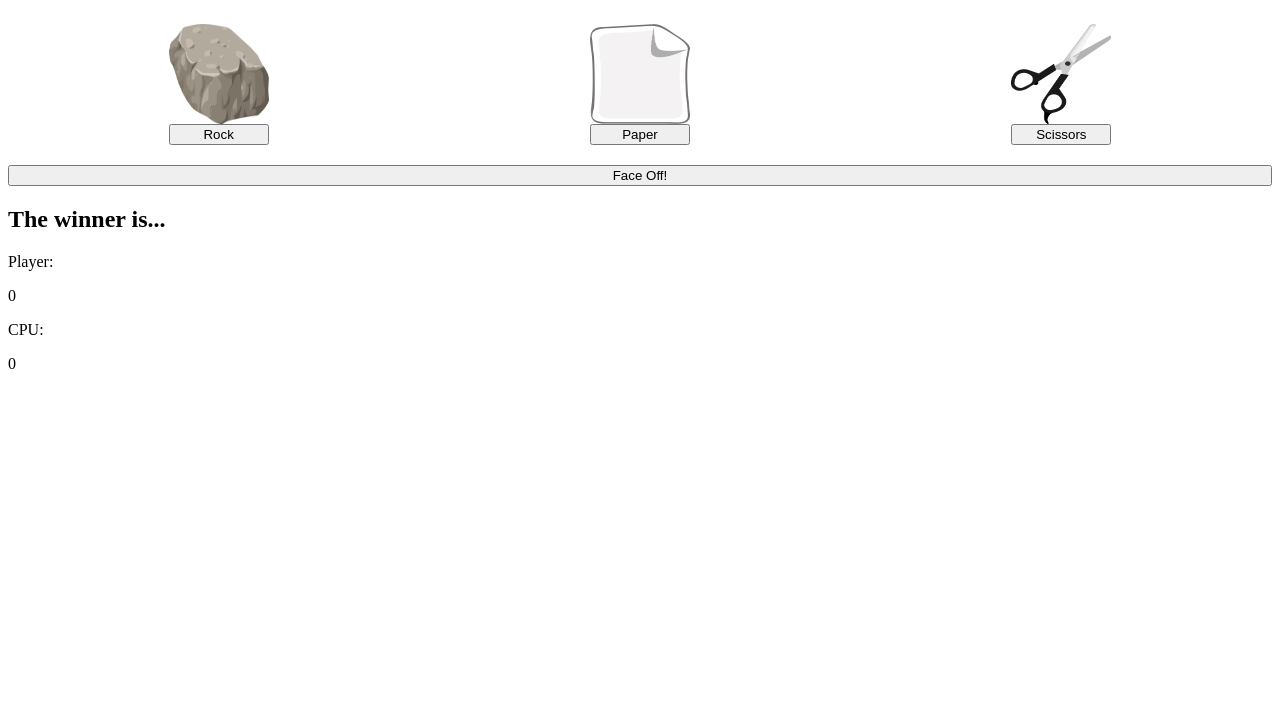
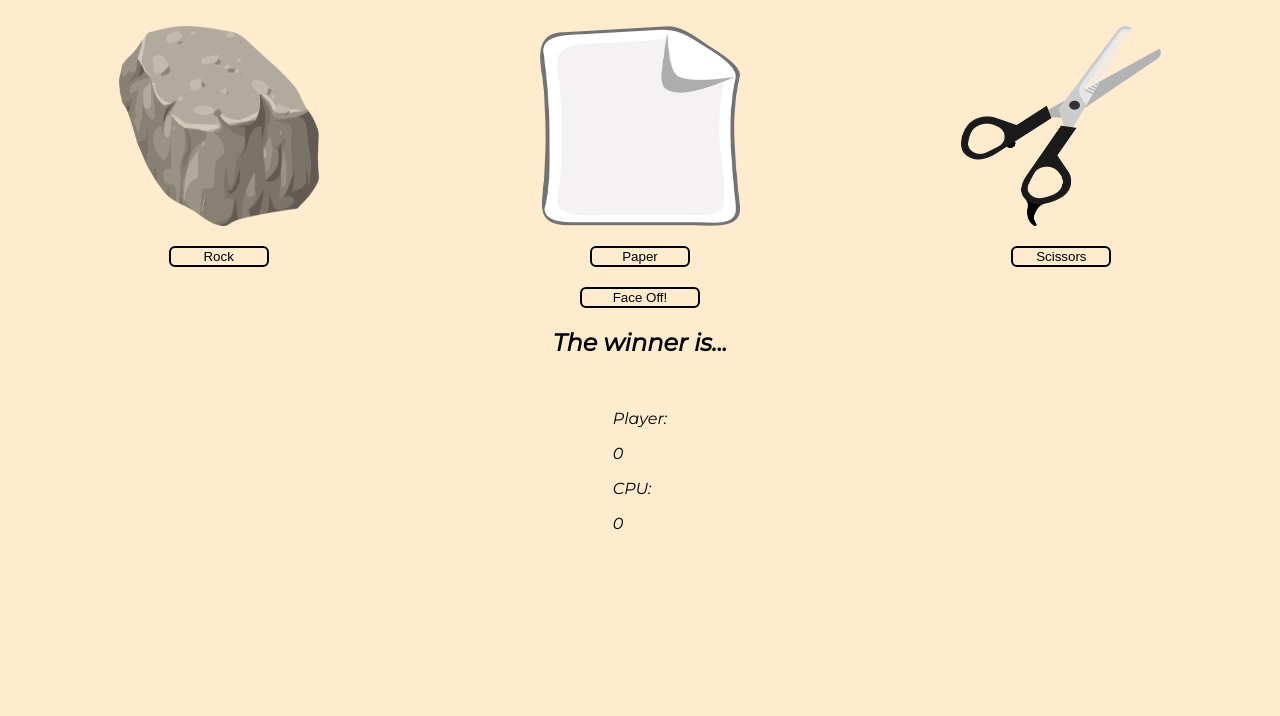
Before and after one commit to ethan-luvisia/rock-paper-scissors-odin-project, a plain HTML site: page index.html in a window 1280 px wide. Shown: the part 84-800 px from the top of the page. Drawn offline with Linux system fonts and the light colour scheme.

Commit message:
Completed final stylings along with layout, need to add new game function

```diff
--- a/index.html
+++ b/index.html
@@ -4,6 +4,9 @@
         <meta charset="utf-8">
         <meta name="viewport" content="width-device-width">
         <link rel="stylesheet"  href="styles/style.css">
+        <link rel="preconnect" href="https://fonts.googleapis.com">
+<link rel="preconnect" href="https://fonts.gstatic.com" crossorigin>
+<link href="https://fonts.googleapis.com/css2?family=Montserrat:ital,wght@1,100;1,400&display=swap" rel="stylesheet">
     </head>
     <body>
         <div id="player-interface">
@@ -11,18 +14,20 @@
             <div id="choice-buttons">
                 <div class="middle-container">
                     <img src="images/rock-img.webp" alt="Rock Picture">
-                    <button id="rock">Rock</button>
+                    <button class="choice btn-before" id="rock">Rock</button>
                 </div>
                 <div class="middle-container">
                     <img src="images/paper-img.png" alt="Paper Picture">
-                    <button id="paper">Paper</button>
+                    <button class="choice btn-before" id="paper">Paper</button>
                 </div>
                 <div class="middle-container">
                     <img src="images/scissors-img.png">
-                    <button id="scissors">Scissors</button>
+                    <button class="choice btn-before" id="scissors">Scissors</button>
                 </div>
             </div>
-            <button id="run-game">Face Off!</button>
+            <div id="run-container">
+            <button class="choice btn-before-2" id="run-game">Face Off!</button>
+            </div>
         </div>
         <div id="results-display">
             <div id="winner-display">
--- a/styles/style.css
+++ b/styles/style.css
@@ -1,14 +1,28 @@
+
+html {
+    background-color:blanchedalmond;
+}
+
+body {
+    font-family: "Montserrat", sans-serif;
+}
 
 #player-interface {
     display: flex;
     flex-direction: column;
     justify-content: space-around;
+    align-items: space-around;
     text-align: center;
     gap: 20px;
 }
 
-#interface-header {
-    flex
+.middle-container {
+    flex-shrink: 1;
+}
+
+#run-game{
+    flex-grow: 0;
+    width: 120px;
 }
 
 #choice-buttons {
@@ -19,14 +33,54 @@
 .middle-container {
     display: flex;
     flex-direction: column;
+    align-items: center;
+    gap: 20px;
 }
 
 img {
-    width: 100px;
-    height: 100px;
+    width: 200px;
+    height: 200px;
 }
 
-#run-game {
-    flex: 0 0 auto;
+
+
+.choice {
+
+    background-color: var(--background-color);
+    position: relative;
+    cursor: pointer;
+    border: 2px solid black;
+    border-radius: 6px;
+    width: 100px;
+    --background-color: rgb(255, 235, 205);
+    --border: 2px solid black;
+    --border-size: 2px;
+
+}
+
+#results-display {
+    display: flex;
+    flex-direction: column;
     align-items: center;
 }
+
+.choice.btn-before::before {
+content: "";
+position: absolute;
+top: 0;
+left: 0;
+bottom: 0;
+right: 0;
+z-index: -1;
+border: var(--border-size) solid black;
+border-radius: 6px;
+transition: top, left, right, bottom, 100ms ease-in-out;
+}
+
+.btn-before:hover::before,
+.btn-before:focus::before {
+    top: calc(var(--border-size) * -4);
+    left: calc(var(--border-size) * -4);
+    right: calc(var(--border-size) * -4);
+    bottom: calc(var(--border-size) * -4);
+}
```
